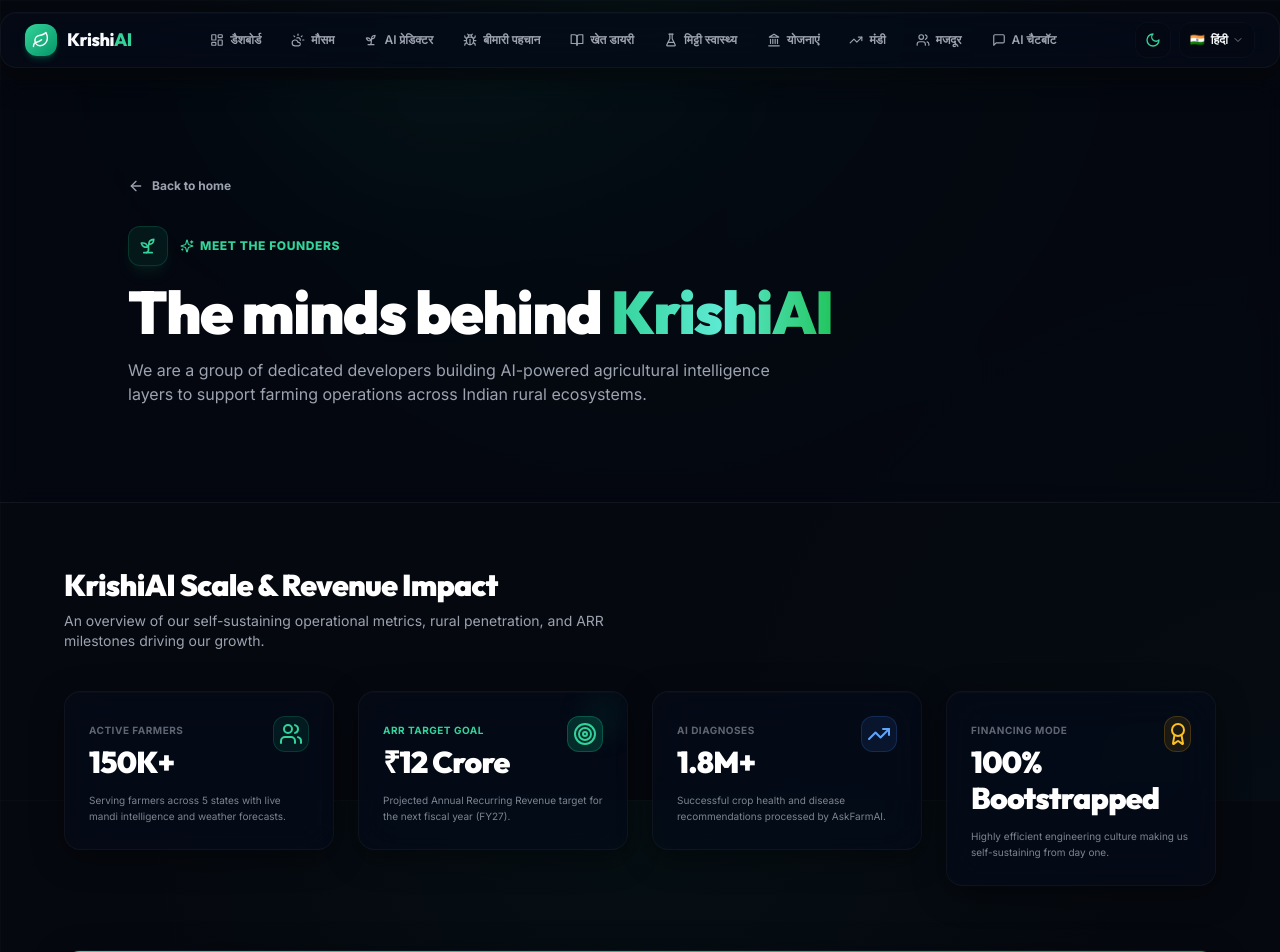
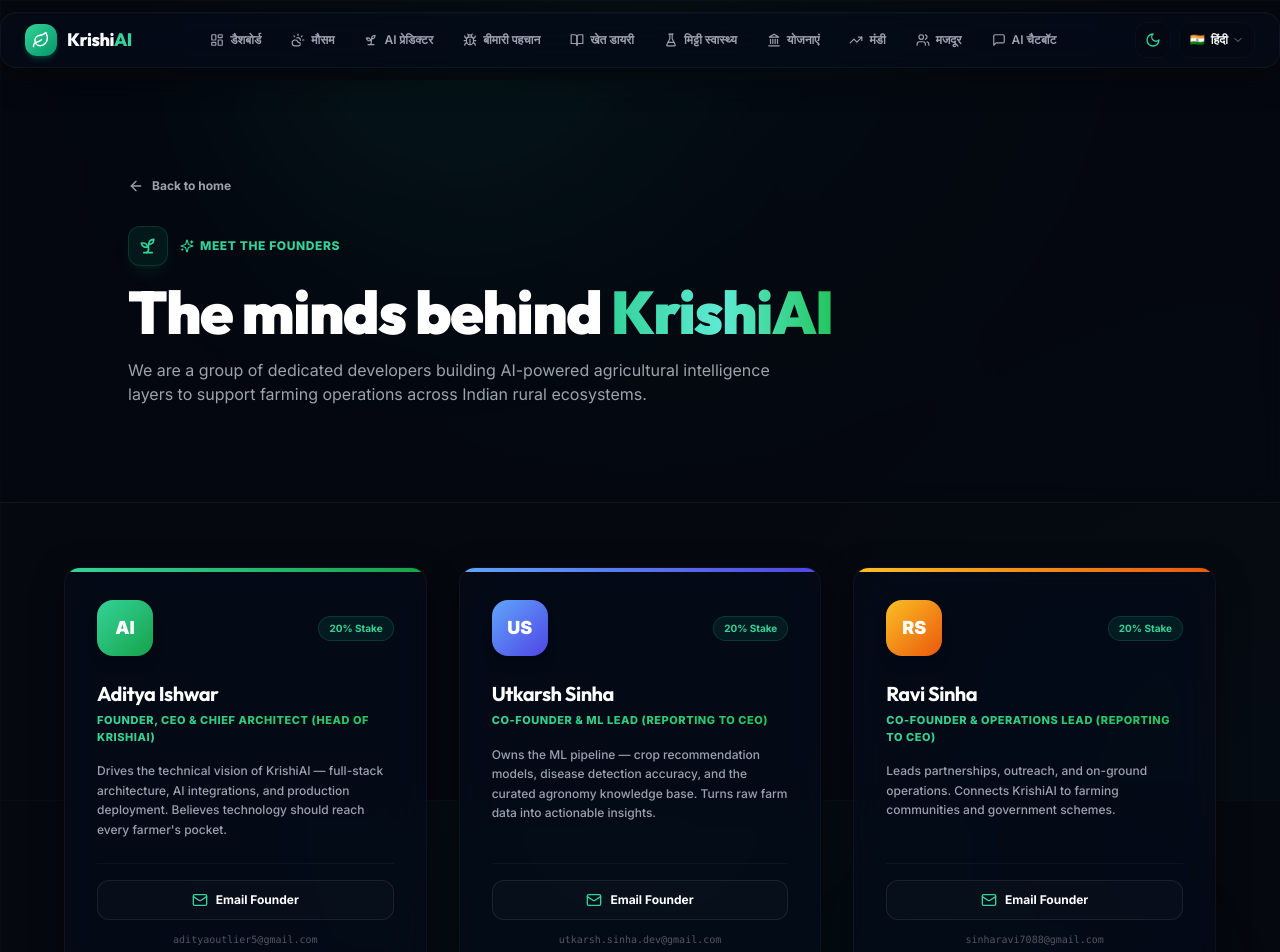
Before and after one commit to kisaanbuddy/Kisaanbuddy, a Next.js app in the folder frontend-next/: page /founders in a window 1280 px wide. Shown: the top 952 px of the page. Built offline with nearby package versions, Linux system fonts and the light colour scheme.

Commit message:
feat: configure equal stakes and clean layout design on founders page

```diff
--- a/frontend-next/src/app/founders/page.tsx
+++ b/frontend-next/src/app/founders/page.tsx
@@ -1,7 +1,7 @@
 "use client"
 
 import Link from "next/link"
-import { Mail, Sprout, ArrowLeft, Sparkles, Check, ArrowRight, TrendingUp, Users, Target, Award } from "lucide-react"
+import { Mail, Sprout, ArrowLeft, Sparkles, Check, ArrowRight } from "lucide-react"
 import { motion } from "framer-motion"
 import { GlassCard } from "@/components/ui/card"
 import { Button } from "@/components/ui/button"
@@ -24,7 +24,7 @@ const FOUNDERS: Founder[] = [
     bio: "Drives the technical vision of KrishiAI — full-stack architecture, AI integrations, and production deployment. Believes technology should reach every farmer's pocket.",
     initials: "AI",
     gradient: "from-emerald-400 to-green-600",
-    stake: "60% Stake (Majority)",
+    stake: "20% Stake",
   },
   {
     name: "Utkarsh Sinha",
@@ -33,7 +33,7 @@ const FOUNDERS: Founder[] = [
     bio: "Owns the ML pipeline — crop recommendation models, disease detection accuracy, and the curated agronomy knowledge base. Turns raw farm data into actionable insights.",
     initials: "US",
     gradient: "from-blue-400 to-indigo-600",
-    stake: "10% Stake",
+    stake: "20% Stake",
   },
   {
     name: "Ravi Sinha",
@@ -42,7 +42,7 @@ const FOUNDERS: Founder[] = [
     bio: "Leads partnerships, outreach, and on-ground operations. Connects KrishiAI to farming communities and government schemes.",
     initials: "RS",
     gradient: "from-amber-400 to-orange-600",
-    stake: "10% Stake",
+    stake: "20% Stake",
   },
   {
     name: "Anant Kumar",
@@ -51,7 +51,7 @@ const FOUNDERS: Founder[] = [
     bio: "Shapes the user experience and product direction. Focuses on making complex agricultural information accessible to farmers across India.",
     initials: "AK",
     gradient: "from-purple-400 to-fuchsia-600",
-    stake: "10% Stake",
+    stake: "20% Stake",
   },
   {
     name: "Pranit Powar",
@@ -60,7 +60,7 @@ const FOUNDERS: Founder[] = [
     bio: "Leads farmer onboarding, support, and feedback loops. Makes sure every farmer query is heard and resolved — from sign-up to harvest day.",
     initials: "PP",
     gradient: "from-rose-400 to-pink-600",
-    stake: "10% Stake",
+    stake: "20% Stake",
   },
 ]
 
@@ -101,126 +101,20 @@ export default function FoundersPage() {
         </div>
       </section>
 
-      {/* IMPACT & MILESTONES DASHBOARD ==================================== */}
-      <section className="px-6 md:px-12 pt-16">
-        <div className="mx-auto max-w-6xl">
-          <div className="text-center md:text-left mb-10">
-            <h2 className="text-2xl md:text-3xl font-black text-white font-display">KrishiAI Scale & Revenue Impact</h2>
-            <p className="text-xs md:text-sm text-muted-foreground mt-2 max-w-xl">
-              An overview of our self-sustaining operational metrics, rural penetration, and ARR milestones driving our growth.
-            </p>
-          </div>
-
-          <div className="grid gap-6 sm:grid-cols-2 lg:grid-cols-4">
-            {/* Stat 1 */}
-            <motion.div
-              initial={{ opacity: 0, scale: 0.95 }}
-              animate={{ opacity: 1, scale: 1 }}
-              transition={{ duration: 0.4, delay: 0.05 }}
-            >
-              <GlassCard className="p-6 border-white/[0.06] bg-slate-950/20 hover:border-emerald-500/20 transition-all duration-300">
-                <div className="flex justify-between items-start">
-                  <div>
-                    <span className="text-[10px] font-bold uppercase tracking-wider text-muted-foreground/60">Active Farmers</span>
-                    <h4 className="text-2xl md:text-3xl font-black font-display text-white mt-1">150K+</h4>
-                  </div>
-                  <div className="h-9 w-9 rounded-xl bg-emerald-500/10 border border-emerald-500/20 flex items-center justify-center text-emerald-400">
-                    <Users className="h-4.5 w-4.5" />
-                  </div>
-                </div>
-                <p className="text-[10px] text-muted-foreground/80 mt-3 leading-relaxed">
-                  Serving farmers across 5 states with live mandi intelligence and weather forecasts.
-                </p>
-              </GlassCard>
-            </motion.div>
-
-            {/* Stat 2 */}
-            <motion.div
-              initial={{ opacity: 0, scale: 0.95 }}
-              animate={{ opacity: 1, scale: 1 }}
-              transition={{ duration: 0.4, delay: 0.1 }}
-            >
-              <GlassCard className="p-6 border-emerald-500/20 bg-emerald-950/5 hover:border-emerald-500/40 transition-all duration-300 shadow-lg shadow-emerald-950/5 relative overflow-hidden">
-                <div className="absolute top-0 right-0 w-12 h-12 bg-emerald-500/5 rounded-full blur-md" />
-                <div className="flex justify-between items-start">
-                  <div>
-                    <span className="text-[10px] font-bold uppercase tracking-wider text-emerald-400">ARR Target Goal</span>
-                    <h4 className="text-2xl md:text-3xl font-black font-display text-white mt-1">₹12 Crore</h4>
-                  </div>
-                  <div className="h-9 w-9 rounded-xl bg-emerald-500/20 border border-emerald-500/30 flex items-center justify-center text-emerald-400">
-                    <Target className="h-4.5 w-4.5" />
-                  </div>
-                </div>
-                <p className="text-[10px] text-muted-foreground/80 mt-3 leading-relaxed">
-                  Projected Annual Recurring Revenue target for the next fiscal year (FY27).
-                </p>
-              </GlassCard>
-            </motion.div>
-
-            {/* Stat 3 */}
-            <motion.div
-              initial={{ opacity: 0, scale: 0.95 }}
-              animate={{ opacity: 1, scale: 1 }}
-              transition={{ duration: 0.4, delay: 0.15 }}
-            >
-              <GlassCard className="p-6 border-white/[0.06] bg-slate-950/20 hover:border-blue-500/20 transition-all duration-300">
-                <div className="flex justify-between items-start">
-                  <div>
-                    <span className="text-[10px] font-bold uppercase tracking-wider text-muted-foreground/60">AI Diagnoses</span>
-                    <h4 className="text-2xl md:text-3xl font-black font-display text-white mt-1">1.8M+</h4>
-                  </div>
-                  <div className="h-9 w-9 rounded-xl bg-blue-500/10 border border-blue-500/20 flex items-center justify-center text-blue-400">
-                    <TrendingUp className="h-4.5 w-4.5" />
-                  </div>
-                </div>
-                <p className="text-[10px] text-muted-foreground/80 mt-3 leading-relaxed">
-                  Successful crop health and disease recommendations processed by AskFarmAI.
-                </p>
-              </GlassCard>
-            </motion.div>
-
-            {/* Stat 4 */}
-            <motion.div
-              initial={{ opacity: 0, scale: 0.95 }}
-              animate={{ opacity: 1, scale: 1 }}
-              transition={{ duration: 0.4, delay: 0.2 }}
-            >
-              <GlassCard className="p-6 border-white/[0.06] bg-slate-950/20 hover:border-amber-500/20 transition-all duration-300">
-                <div className="flex justify-between items-start">
-                  <div>
-                    <span className="text-[10px] font-bold uppercase tracking-wider text-muted-foreground/60">Financing Mode</span>
-                    <h4 className="text-2xl md:text-3xl font-black font-display text-white mt-1">100% Bootstrapped</h4>
-                  </div>
-                  <div className="h-9 w-9 rounded-xl bg-amber-500/10 border border-amber-500/20 flex items-center justify-center text-amber-400">
-                    <Award className="h-4.5 w-4.5" />
-                  </div>
-                </div>
-                <p className="text-[10px] text-muted-foreground/80 mt-3 leading-relaxed">
-                  Highly efficient engineering culture making us self-sustaining from day one.
-                </p>
-              </GlassCard>
-            </motion.div>
-          </div>
-        </div>
-      </section>
-
+      {/* FOUNDERS GRID =================================================== */}
       <section className="px-6 md:px-12 py-16">
         <div className="mx-auto max-w-6xl">
           <div className="grid gap-8 md:grid-cols-2 lg:grid-cols-3">
-            {FOUNDERS.map((f, i) => {
-              const isCEO = f.name.includes("Aditya");
-              return (
+            {FOUNDERS.map((f, i) => (
               <motion.div
                 key={f.email}
                 initial={{ opacity: 0, y: 20 }}
                 animate={{ opacity: 1, y: 0 }}
                 transition={{ duration: 0.5, delay: i * 0.08 }}
-                  className={isCEO ? "md:col-span-2 lg:col-span-3" : ""}
               >
                 <FounderCard founder={f} />
               </motion.div>
-              );
-            })}
+            ))}
           </div>
         </div>
       </section>
@@ -283,13 +177,8 @@ export default function FoundersPage() {
 }
 
 function FounderCard({ founder }: { founder: Founder }) {
-  const isCEO = founder.name.includes("Aditya");
   return (
-    <GlassCard className={`h-full flex flex-col justify-between group overflow-hidden relative border backdrop-blur-md shadow-lg hover:shadow-2xl transition-all duration-300 p-6 md:p-8 ${
-      isCEO
-        ? "border-emerald-500/35 bg-gradient-to-br from-[#051a0f]/80 via-[#030c07]/90 to-slate-950/90 shadow-emerald-950/20"
-        : "border-white/[0.08] bg-slate-950/20 hover:border-emerald-500/20"
-    }`}>
+    <GlassCard className="h-full flex flex-col justify-between group overflow-hidden relative border border-white/[0.08] bg-slate-950/20 hover:border-emerald-500/20 backdrop-blur-md shadow-lg hover:shadow-2xl transition-all duration-300 p-6 md:p-8">
       {/* Top accent bar */}
       <div className={`absolute inset-x-0 top-0 h-1 bg-gradient-to-r ${founder.gradient}`} />
 
@@ -301,11 +190,7 @@ function FounderCard({ founder }: { founder: Founder }) {
           >
             {founder.initials}
           </div>
-          <span className={`inline-flex items-center rounded-full px-2.5 py-1 text-[10px] font-bold ${
-            founder.name.includes("Aditya")
-              ? "bg-emerald-500/10 border border-emerald-500/20 text-emerald-400 shadow-lg shadow-emerald-500/5 animate-pulse-glow"
-              : "bg-white/5 border border-white/10 text-muted-foreground"
-          }`}>
+          <span className="inline-flex items-center rounded-full px-2.5 py-1 text-[10px] font-bold bg-emerald-500/10 border border-emerald-500/20 text-emerald-400 animate-pulse-glow">
             {founder.stake}
           </span>
         </div>
```
Lines whose indentation alone changed are shown as unchanged.
